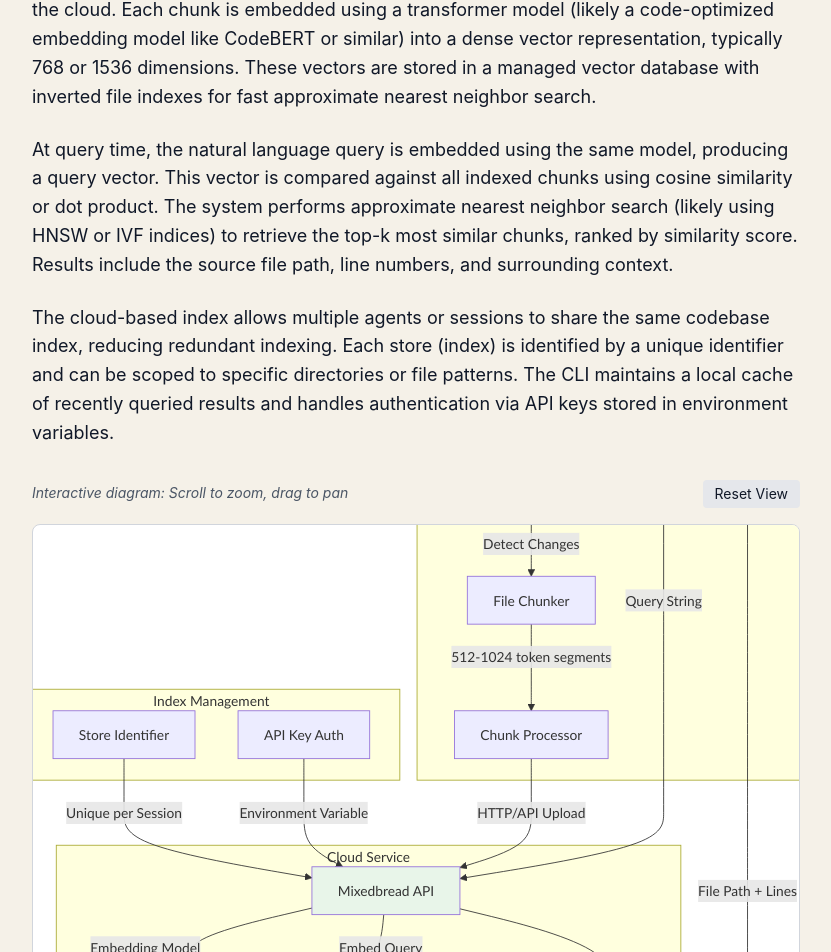
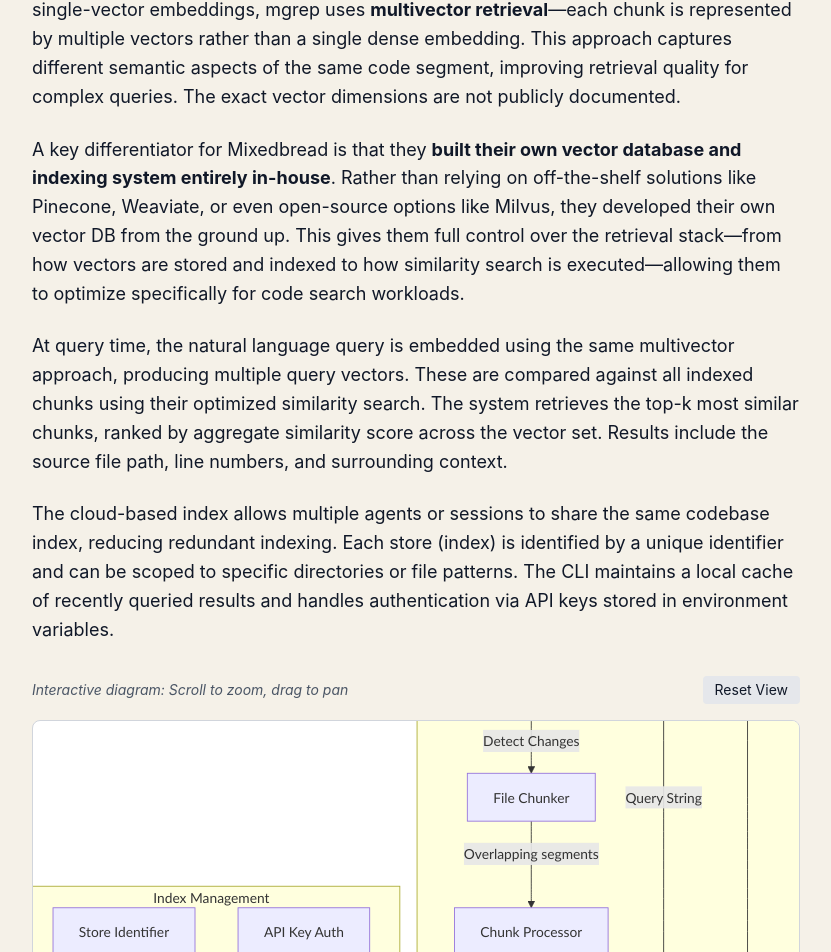
Before and after one commit to adiprasadd/personalpage, a Next.js app: page /mgrep in a window 1280 px wide. Shown: the part 654-1606 px from the top of the page, without its empty margins (224-1055 px from the left). Built offline with nearby package versions, Linux system fonts and the light colour scheme; a web font is replaced by a local one.

Commit message:
updated blog

```diff
--- a/src/app/mgrep/page.tsx
+++ b/src/app/mgrep/page.tsx
@@ -46,20 +46,20 @@
         A[Agent Workflow] -->|Natural Language Query| B[mgrep CLI]
         B -->|File Watching| C[Filesystem Monitor]
         C -->|Detect Changes| D[File Chunker]
-        D -->|512-1024 token segments| E[Chunk Processor]
+        D -->|Overlapping segments| E[Chunk Processor]
     end
 
-    subgraph "Cloud Service"
+    subgraph "Cloud Service - Mixedbread"
         E -->|HTTP/API Upload| F[Mixedbread API]
-        F -->|Embedding Model| G[Vector Encoder]
-        G -->|768/1536 dim vectors| H[Vector Database]
-        H -->|HNSW/IVF Index| I[Similarity Search]
+        F -->|Embedding Model| G[Multivector Encoder]
+        G -->|Multiple vectors per chunk| H[In-House Vector DB]
+        H -->|Custom Index| I[Similarity Search]
     end
 
     subgraph "Query Flow"
         B -->|Query String| F
         F -->|Embed Query| G
-        G -->|Query Vector| I
+        G -->|Query Vectors| I
         I -->|Top-K Results| J[Ranked Matches]
         J -->|File Path + Lines| B
         B -->|Context| A
@@ -156,11 +156,15 @@
           </p>
 
           <p>
-            During indexing, the <code className="bg-gray-800 text-gray-100 px-1.5 py-0.5 rounded font-mono text-sm">mgrep watch</code> command monitors the filesystem for changes, chunks files into overlapping segments (typically 512-1024 tokens), and uploads these chunks to the cloud. Each chunk is embedded using a transformer model (likely a code-optimized embedding model like CodeBERT or similar) into a dense vector representation, typically 768 or 1536 dimensions. These vectors are stored in a managed vector database with inverted file indexes for fast approximate nearest neighbor search.
+            During indexing, the <code className="bg-gray-800 text-gray-100 px-1.5 py-0.5 rounded font-mono text-sm">mgrep watch</code> command monitors the filesystem for changes, chunks files into overlapping segments, and uploads these chunks to the cloud. Unlike traditional single-vector embeddings, mgrep uses <strong>multivector retrieval</strong>—each chunk is represented by multiple vectors rather than a single dense embedding. This approach captures different semantic aspects of the same code segment, improving retrieval quality for complex queries. The exact vector dimensions are not publicly documented.
           </p>
 
           <p>
-            At query time, the natural language query is embedded using the same model, producing a query vector. This vector is compared against all indexed chunks using cosine similarity or dot product. The system performs approximate nearest neighbor search (likely using HNSW or IVF indices) to retrieve the top-k most similar chunks, ranked by similarity score. Results include the source file path, line numbers, and surrounding context.
+            A key differentiator for Mixedbread is that they <strong>built their own vector database and indexing system entirely in-house</strong>. Rather than relying on off-the-shelf solutions like Pinecone, Weaviate, or even open-source options like Milvus, they developed their own vector DB from the ground up. This gives them full control over the retrieval stack—from how vectors are stored and indexed to how similarity search is executed—allowing them to optimize specifically for code search workloads.
+          </p>
+
+          <p>
+            At query time, the natural language query is embedded using the same multivector approach, producing multiple query vectors. These are compared against all indexed chunks using their optimized similarity search. The system retrieves the top-k most similar chunks, ranked by aggregate similarity score across the vector set. Results include the source file path, line numbers, and surrounding context.
           </p>
 
           <p>
```
